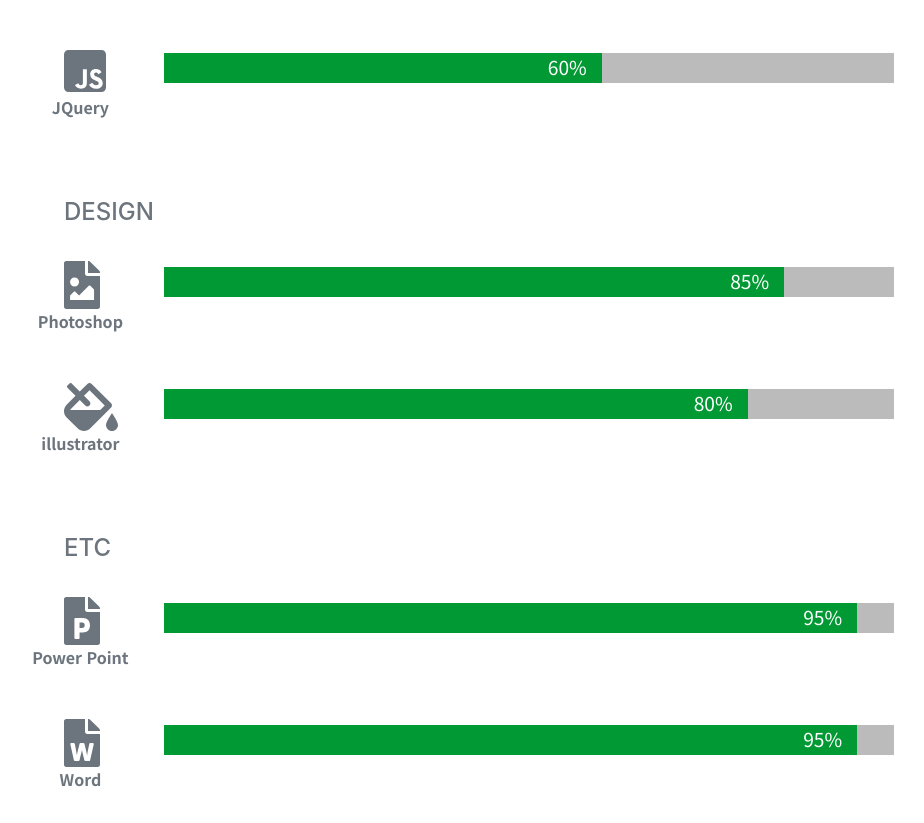
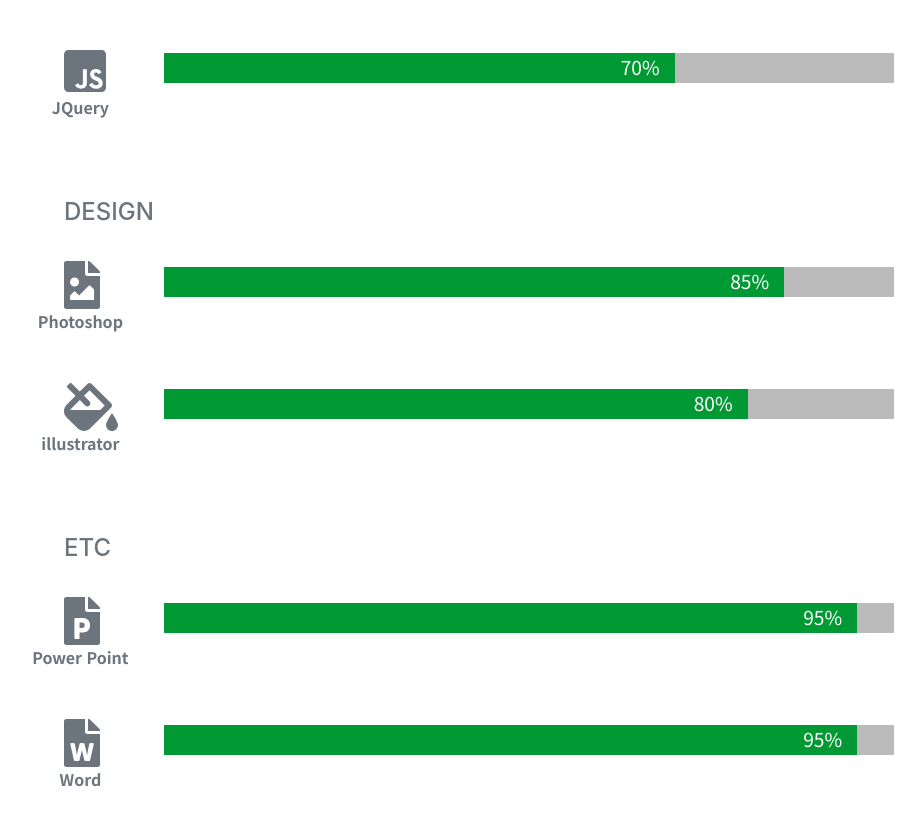
Before and after one commit to zangssam/portfolio, a plain HTML site: page index.html in a window 1280 px wide. Shown: the part 2061-2884 px from the top of the page, without its empty margins (356-1280 px from the left). Drawn offline with nearby package versions, Linux system fonts and the light colour scheme; a web font is replaced by a local one.

Commit message:
애니메이션 수정 및 수치변경
애니메이션의 숫자 애니메이션 제거 후 css로 전환 효과를 주었습니다.
percent_bar_03의 수치값 변경하였습니다.

```diff
--- a/css/custom.css
+++ b/css/custom.css
@@ -23,11 +23,11 @@ a:hover{color: #fc8f00;}
 .skill_list li span{font-size: 1rem !important; font-weight: 600; position: absolute; bottom: -15px; left: 0;}
 
 .skill_list .percent_bar{width: 80%; height: 30px; background-color: #bbbbbb; position: absolute; top: 50%; left: 70px; transform: translateY(-50%);}
-.skill_list .percent_bar p{width: 0%; height: 100%; background-color: #009933; color: #ffffff; font-size: 1.2rem; text-align: right; padding-right: 15px; transition: all 2s;}
+.skill_list .percent_bar p{width: 0%; height: 100%; background-color: #009933; color: #ffffff00; font-size: 1.2rem; text-align: right; padding-right: 15px; transition: all 2s;}
 .skill_list .percent_bar p.on{color: #ffffff;}
 .skill_list .percent_bar_01 p.on{width: 80%;}
 .skill_list .percent_bar_02 p.on{width: 90%;}
-.skill_list .percent_bar_03 p.on{width: 60%;}
+.skill_list .percent_bar_03 p.on{width: 70%;}
 .skill_list .percent_bar_04 p.on{width: 85%;}
 .skill_list .percent_bar_05 p.on{width: 80%;}
 .skill_list .percent_bar_06 p.on{width: 95%;}
--- a/index.html
+++ b/index.html
@@ -98,7 +98,7 @@
                             <i class="fab fa-html5"></i>
                             <span>HTML</span>
                             <div class="percent_bar percent_bar_01">
-                                <p class="now_percent"></p>
+                                <p class="now_percent">80%</p>
                             </div>
                         </li>
                         <br>
@@ -106,7 +106,7 @@
                             <i class="fab fa-css3-alt"></i>
                             <span>CSS</span>
                             <div class="percent_bar percent_bar_02">
-                                <p class="now_percent"></p>
+                                <p class="now_percent">90%</p>
                             </div>
                         </li>
                         <br>
@@ -114,7 +114,7 @@
                             <i class="fab fa-js-square"></i>
                             <span>JQuery</span>
                             <div class="percent_bar percent_bar_03">
-                                <p class="now_percent"></p>
+                                <p class="now_percent">70%</p>
                             </div>
                         </li>
                     </ul>
@@ -124,7 +124,7 @@
                             <i class="fas fa-file-image"></i>
                             <span>Photoshop</span>
                             <div class="percent_bar percent_bar_04">
-                                <p class="now_percent"></p>
+                                <p class="now_percent">85%</p>
                             </div>
                         </li>
                         <br>
@@ -132,7 +132,7 @@
                             <i class="fas fa-fill-drip"></i>
                             <span>illustrator</span>
                             <div class="percent_bar percent_bar_05">
-                                <p class="now_percent"></p>
+                                <p class="now_percent">80%</p>
                             </div>
                         </li>
                     </ul>
@@ -142,7 +142,7 @@
                             <i class="fas fa-file-powerpoint"></i>
                             <span>Power Point</span>
                             <div class="percent_bar percent_bar_06">
-                                <p class="now_percent"></p>
+                                <p class="now_percent">95%</p>
                             </div>
                         </li>
                         <br>
@@ -150,7 +150,7 @@
                             <i class="fas fa-file-word"></i>
                             <span>Word</span>
                             <div class="percent_bar percent_bar_07">
-                                <p class="now_percent"></p>
+                                <p class="now_percent">95%</p>
                             </div>
                         </li>
                         <br>
@@ -158,7 +158,7 @@
                             <i class="fas fa-file-excel"></i>
                             <span>Excel</span>
                             <div class="percent_bar percent_bar_08">
-                                <p class="now_percent"></p>
+                                <p class="now_percent">85%</p>
                             </div>
                         </li>
                     </ul>
--- a/js/custom.js
+++ b/js/custom.js
@@ -10,79 +10,79 @@ $(document).ready(function(){
             $(".skill_list .percent_bar p").addClass("on")
         }
 
-        if(skill_width = scrP){
-            $({value: 0}).animate({value: 80},{duration: 2000,
-                step: function(){
-                $(".skill_list .percent_bar_01 p").text(Math.floor(this.value)+"%");
-            },
-            complete: function(){
-                $(".skill_list .percent_bar_01 p").text(Math.floor(this.value)+"%")
-            }
-            })
+        // if(skill_width = scrP){
+        //     $({value: 0}).animate({value: 80},{duration: 2000,
+        //         step: function(){
+        //         $(".skill_list .percent_bar_01 p").text(Math.floor(this.value)+"%");
+        //     },
+        //     complete: function(){
+        //         $(".skill_list .percent_bar_01 p").text(Math.floor(this.value)+"%")
+        //     }
+        //     })
 
-            $({value: 0}).animate({value: 90},{duration: 2000,
-                step: function(){
-                $(".skill_list .percent_bar_02 p").text(Math.floor(this.value)+"%");
-            },
-            complete: function(){
-                $(".skill_list .percent_bar_02 p").text(Math.floor(this.value)+"%")
-            }
-            })
+        //     $({value: 0}).animate({value: 90},{duration: 2000,
+        //         step: function(){
+        //         $(".skill_list .percent_bar_02 p").text(Math.floor(this.value)+"%");
+        //     },
+        //     complete: function(){
+        //         $(".skill_list .percent_bar_02 p").text(Math.floor(this.value)+"%")
+        //     }
+        //     })
 
-            $({value: 0}).animate({value: 60},{duration: 2000,
-                step: function(){
-                $(".skill_list .percent_bar_03 p").text(Math.floor(this.value)+"%");
-            },
-            complete: function(){
-                $(".skill_list .percent_bar_03 p").text(Math.floor(this.value)+"%")
-            }
-            })
+        //     $({value: 0}).animate({value: 70},{duration: 2000,
+        //         step: function(){
+        //         $(".skill_list .percent_bar_03 p").text(Math.floor(this.value)+"%");
+        //     },
+        //     complete: function(){
+        //         $(".skill_list .percent_bar_03 p").text(Math.floor(this.value)+"%")
+        //     }
+        //     })
 
-            $({value: 0}).animate({value: 85},{duration: 2000,
-                step: function(){
-                $(".skill_list .percent_bar_04 p").text(Math.floor(this.value)+"%");
-            },
-            complete: function(){
-                $(".skill_list .percent_bar_04 p").text(Math.floor(this.value)+"%")
-            }
-            })
+        //     $({value: 0}).animate({value: 85},{duration: 2000,
+        //         step: function(){
+        //         $(".skill_list .percent_bar_04 p").text(Math.floor(this.value)+"%");
+        //     },
+        //     complete: function(){
+        //         $(".skill_list .percent_bar_04 p").text(Math.floor(this.value)+"%")
+        //     }
+        //     })
 
-            $({value: 0}).animate({value: 80},{duration: 2000,
-                step: function(){
-                $(".skill_list .percent_bar_05 p").text(Math.floor(this.value)+"%");
-            },
-            complete: function(){
-                $(".skill_list .percent_bar_05 p").text(Math.floor(this.value)+"%")
-            }
-            })
+        //     $({value: 0}).animate({value: 80},{duration: 2000,
+        //         step: function(){
+        //         $(".skill_list .percent_bar_05 p").text(Math.floor(this.value)+"%");
+        //     },
+        //     complete: function(){
+        //         $(".skill_list .percent_bar_05 p").text(Math.floor(this.value)+"%")
+        //     }
+        //     })
 
-            $({value: 0}).animate({value: 95},{duration: 2000,
-                step: function(){
-                $(".skill_list .percent_bar_06 p").text(Math.floor(this.value)+"%");
-            },
-            complete: function(){
-                $(".skill_list .percent_bar_06 p").text(Math.floor(this.value)+"%")
-            }
-            })
+        //     $({value: 0}).animate({value: 95},{duration: 2000,
+        //         step: function(){
+        //         $(".skill_list .percent_bar_06 p").text(Math.floor(this.value)+"%");
+        //     },
+        //     complete: function(){
+        //         $(".skill_list .percent_bar_06 p").text(Math.floor(this.value)+"%")
+        //     }
+        //     })
 
-            $({value: 0}).animate({value: 95},{duration: 2000,
-                step: function(){
-                $(".skill_list .percent_bar_07 p").text(Math.floor(this.value)+"%");
-            },
-            complete: function(){
-                $(".skill_list .percent_bar_07 p").text(Math.floor(this.value)+"%")
-            }
-            })
+        //     $({value: 0}).animate({value: 95},{duration: 2000,
+        //         step: function(){
+        //         $(".skill_list .percent_bar_07 p").text(Math.floor(this.value)+"%");
+        //     },
+        //     complete: function(){
+        //         $(".skill_list .percent_bar_07 p").text(Math.floor(this.value)+"%")
+        //     }
+        //     })
 
-            $({value: 0}).animate({value: 85},{duration: 2000,
-                step: function(){
-                $(".skill_list .percent_bar_08 p").text(Math.floor(this.value)+"%");
-            },
-            complete: function(){
-                $(".skill_list .percent_bar_08 p").text(Math.floor(this.value)+"%")
-            }
-            })
-        }
+        //     $({value: 0}).animate({value: 85},{duration: 2000,
+        //         step: function(){
+        //         $(".skill_list .percent_bar_08 p").text(Math.floor(this.value)+"%");
+        //     },
+        //     complete: function(){
+        //         $(".skill_list .percent_bar_08 p").text(Math.floor(this.value)+"%")
+        //     }
+        //     })
+        // }
 
     })
 
```
